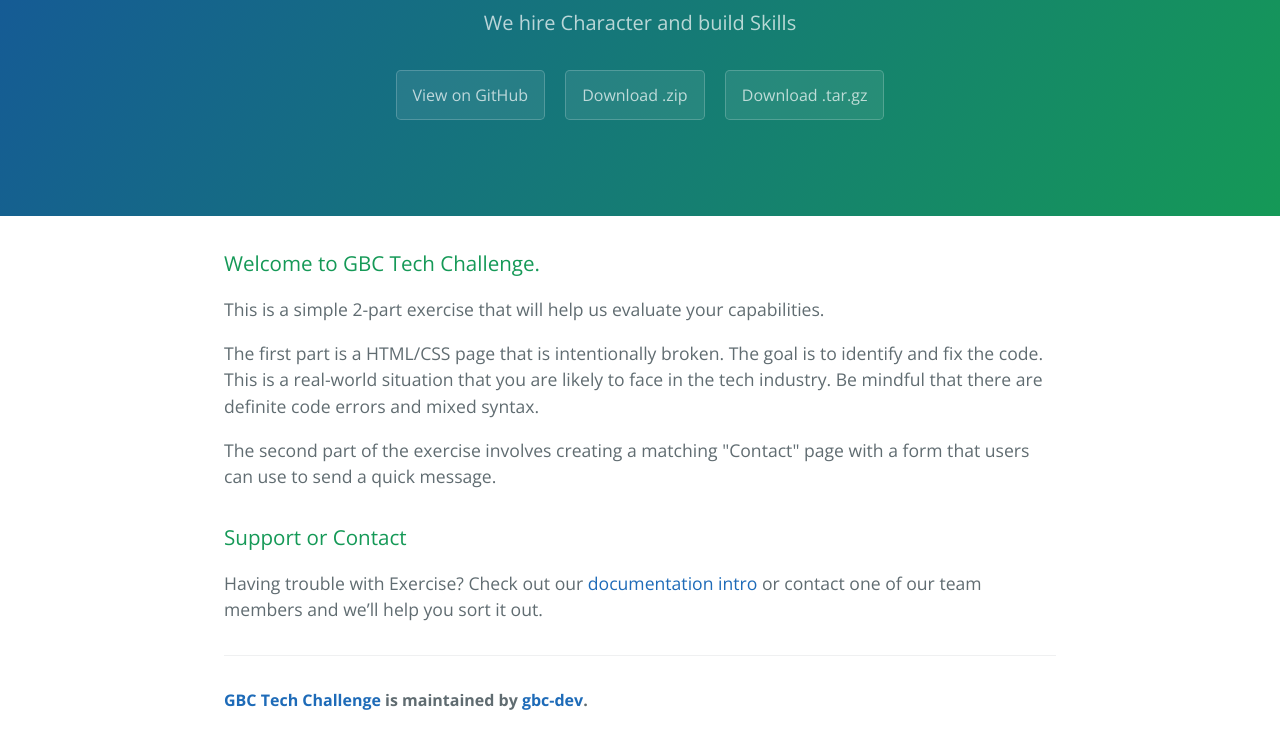
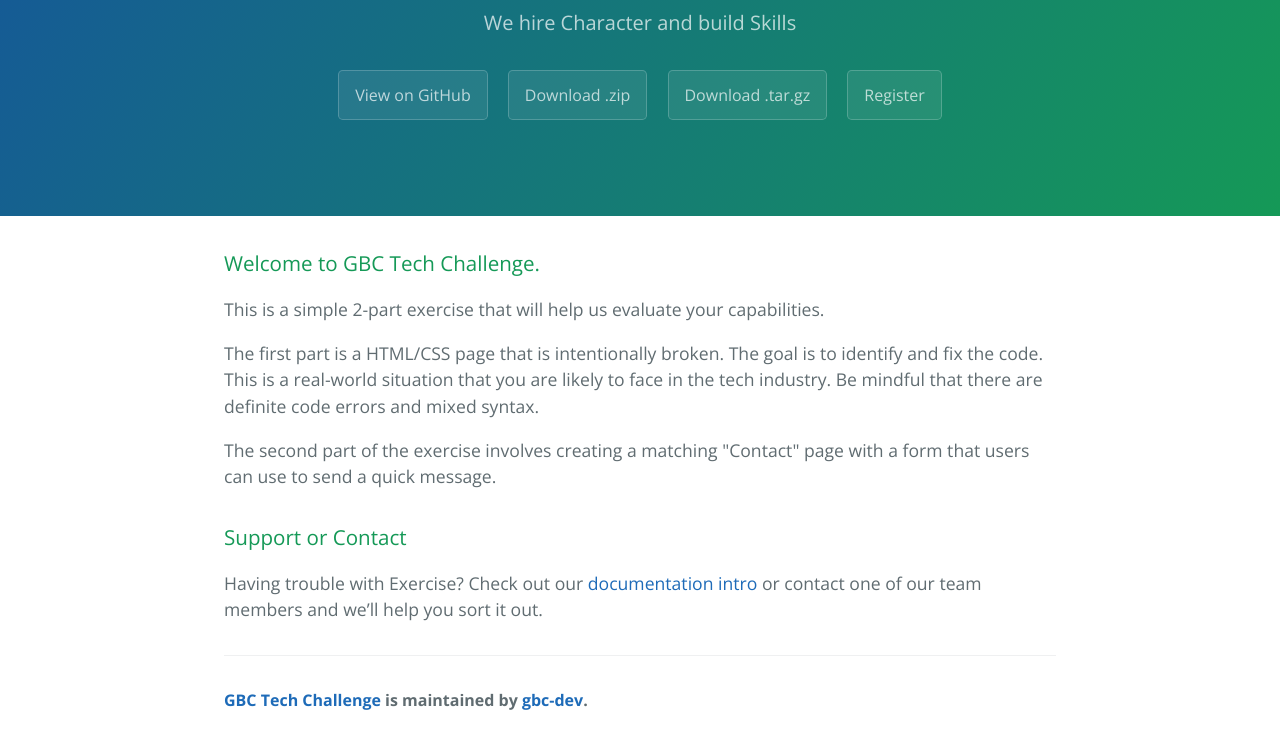
Before and after one commit to gbc-dev/Tech-Challenge, a plain HTML site: page index.html in a window 1280 px wide. Shown: the part 167-911 px from the top of the page. Drawn offline with nearby package versions, Linux system fonts and the light colour scheme.

Commit message:
Update index.html

```diff
--- a/index.html
+++ b/index.html
@@ -16,6 +16,7 @@
       <a href="https://github.com/gbc-dev/Tech-Challenge" class="btn">View on GitHub</a>
       <a href="https://github.com/gbc-dev/Tech-Challenge/zipball/master" class="btn">Download .zip</a>
       <a href="https://github.com/gbc-dev/Tech-Challenge/tarball/master" class="btn">Download .tar.gz</a>
+      <a href="https://docs.google.com/forms/d/e/1FAIpQLScvj9gZ_30LkE6EUdFnK1R7Tfo43K4i9J5TP-dit4IgqoJajw/viewformr" class="btn">Register</a>
     </section>
 
     <section class="main-content">
```
